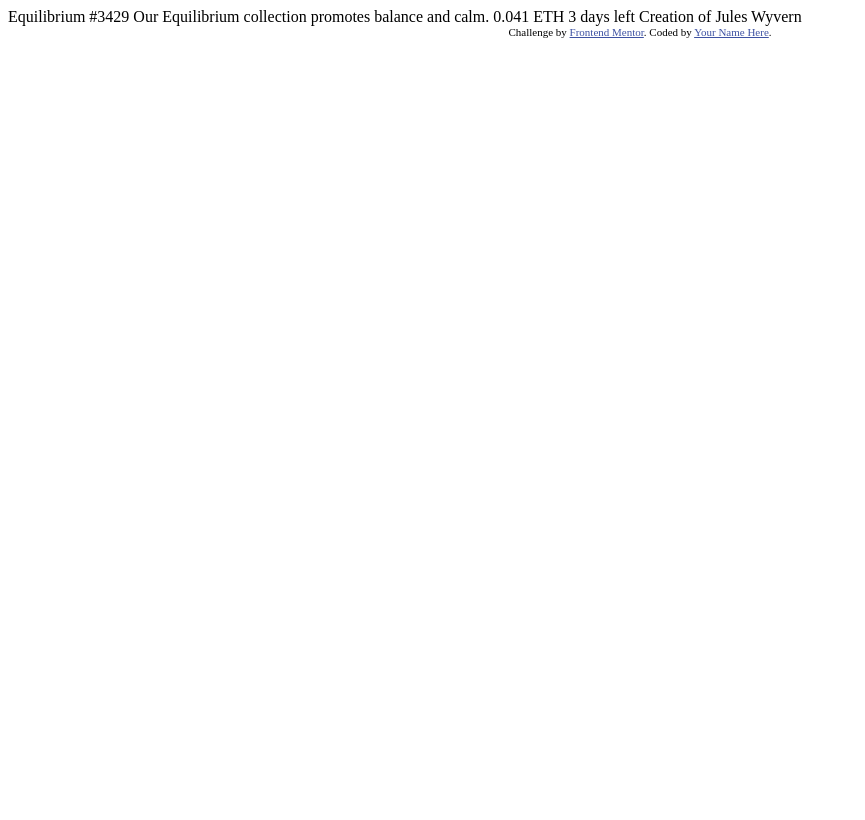
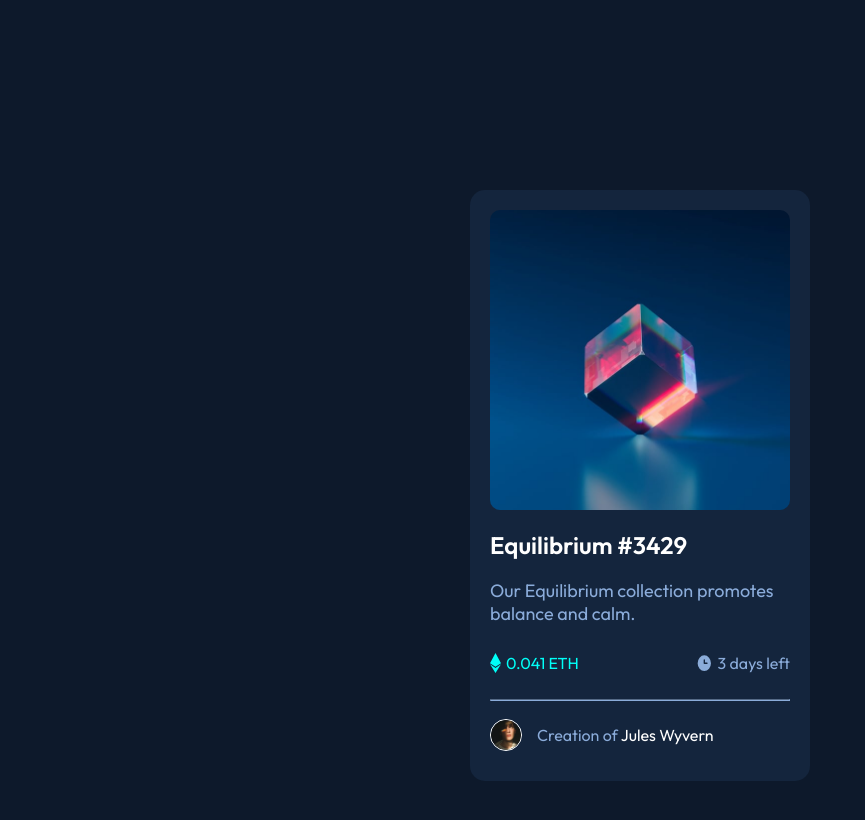
Before and after one commit to IsaqueLemos/CartaoNFT, a plain HTML site: page index.html in a window 1280 px wide. Shown: the whole page, without its empty margins (0-865 px from the left). Drawn offline with Linux system fonts and the light colour scheme.

Commit message:
Add files via upload

```diff
--- a/index.html
+++ b/index.html
@@ -2,32 +2,42 @@
 <html lang="en">
 <head>
   <meta charset="UTF-8">
-  <meta name="viewport" content="width=device-width, initial-scale=1.0"> <!-- displays site properly based on user's device -->
+  <meta name="viewport" content="width=device-width, initial-scale=1.0">
+  <link rel="stylesheet" href="style.css" type="text/css">
+  <link rel="icon" type="image/png" sizes="32x32" href="./images/favicon-32x32.png">
+  <title>NFT card</title>
 
-  <link rel="icon" type="image/png" sizes="32x32" href="./images/favicon-32x32.png">
 
-  <title>Frontend Mentor | NFT preview card component</title>
-
-  <!-- Feel free to remove these styles or customise in your own stylesheet 👍 -->
-  <style>
-    .attribution { font-size: 11px; text-align: center; }
-    .attribution a { color: hsl(228, 45%, 44%); }
-  </style>
 </head>
 <body>
 
-  Equilibrium #3429
+  <section class="card">
+    <div class="imageContainer">
+      <img src="images/image-equilibrium.jpg" alt="Equilibrium" id="image">
+      <div id="overlay">
+        <img src="images/icon-view.svg" id="view">
+      </div>
+    </div>
 
-  Our Equilibrium collection promotes balance and calm.
+    <div class="descriptionContent">
+      <h1><a href="#">Equilibrium #3429</a></h1>
+      <p>Our Equilibrium collection promotes balance and calm.</p>
+    </div>
 
-  0.041 ETH
-  3 days left
+    <div class="infoContent">
+      <ul>
+        <li> <img src="images/icon-ethereum.svg"> <span>0.041 ETH</span></li>
+        <li> <img src="images/icon-clock.svg"> <span>3 days left</span></li>
+      </ul>
+    </div>
 
-  Creation of Jules Wyvern
+    <hr>
 
-  <div class="attribution">
-    Challenge by <a href="https://www.frontendmentor.io?ref=challenge" target="_blank">Frontend Mentor</a>.
-    Coded by <a href="#">Your Name Here</a>.
-  </div>
+    <div class="authorContent">
+        <img src="images/image-avatar.png" alt="Jules Wyvern">
+        <p>Creation of <a href="#">Jules Wyvern</a></p>
+    </div>
+  </section>
+
 </body>
 </html>
--- /dev/null
+++ b/style.css
@@ -0,0 +1,115 @@
+@import url('https://fonts.googleapis.com/css2?family=Outfit:wght@300;400;600&display=swap');
+
+:root {
+    --softblue: hsl(215, 51%, 70%);
+    --cyan: hsl(178, 100%, 50%);
+    --main-bg: hsl(217, 54%, 11%);
+    --card-bg: hsl(216, 50%, 16%);
+    --line: hsl(215, 32%, 27%);
+    --white: hsl(0, 0%, 100%);
+}
+
+body {
+    background-color: var(--main-bg);
+    color: var(--softblue);
+    font-family: 'Outfit', sans-serif;
+}
+
+/* Card */
+.card {
+    background-color: var(--card-bg);
+    padding: 20px;
+    width: 300px;
+    border-radius: 15px;
+    margin: 15% auto;
+}
+
+/* Image */
+.imageContainer {
+    position: relative;
+}
+
+#image {
+    display: block;
+    width: 100%;
+    border-radius: 10px;
+}
+
+#overlay {
+    background-color: hsla(178, 100%, 50%, 0.562);
+    border-radius: 10px;
+    text-align: center;
+    position: absolute;
+    transition: 0.5s ease;
+    height: 100%;
+    width: 100%;
+    top: 0;
+    opacity: 0;
+}
+
+#view {
+    position: absolute;
+    top: 50%;
+    transform: translate(-50%, -50%);
+}
+
+#overlay:hover {
+    cursor: pointer;
+    opacity: 1;
+}
+
+/* Description */
+.descriptionContent p {
+    font-size: 18px;
+}
+
+/* Infos */
+.infoContent ul {
+    padding: 10px 0;
+    display: flex;
+    justify-content: space-between;
+}
+
+.infoContent ul li {
+    display: flex;
+}
+.infoContent ul li span {
+    margin-left: 5px;
+}
+.infoContent ul li:nth-child(1) {
+    color: var(--cyan);
+}
+
+/* Line */
+hr {
+    border-color: var(--softblue);
+}
+
+/* Author */
+.authorContent {
+    padding: 10px 0;
+    display: flex;
+    align-items: center;
+}
+
+.authorContent img {
+    width: 30px;
+    margin-right: 15px;
+    border: 1px solid var(--white);
+    border-radius: 50%;
+}
+
+.authorContent p {
+    margin: 0;
+}
+
+/* Links */
+a {
+    color: var(--white);
+    transition: 0.5s ease;
+    text-decoration: none;
+}
+
+a:hover {
+    color: var(--cyan);
+}
```
